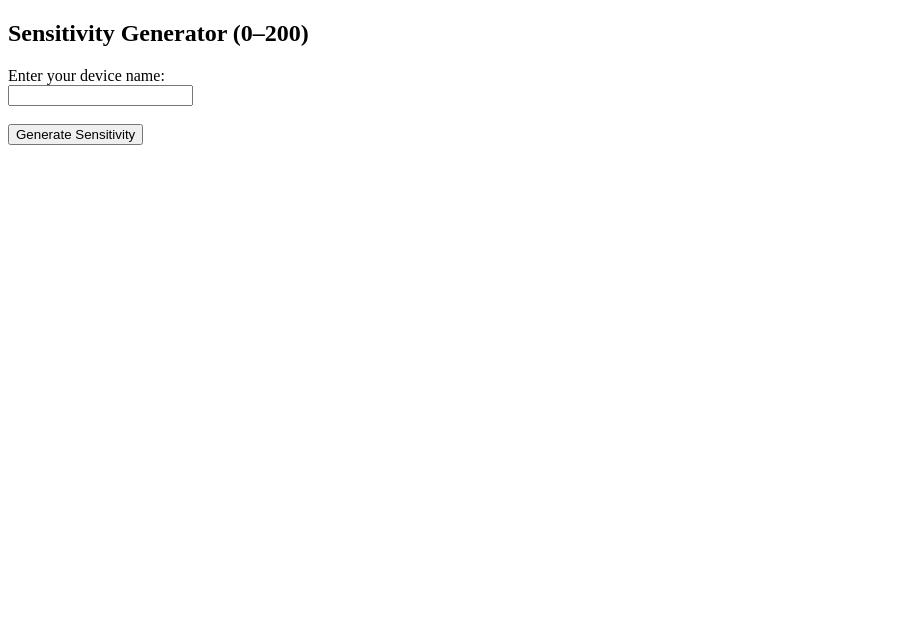
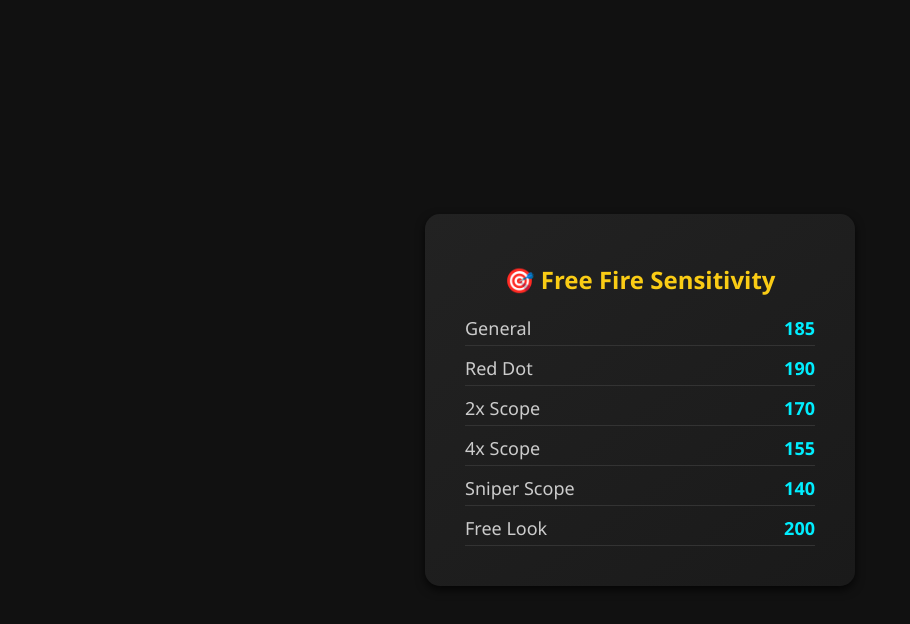
Before and after one commit to anelkoco/Sensi-generator, a plain HTML site: page index.html in a window 1280 px wide. Shown: the whole page, without its empty margins (0-910 px from the left). Drawn offline with Linux system fonts and the light colour scheme.

Commit message:
Update index.html

```diff
--- a/index.html
+++ b/index.html
@@ -1,25 +1,64 @@
 <!DOCTYPE html>
-<html>
+<html lang="en">
 <head>
-  <title>Sensitivity Generator</title>
+  <meta charset="UTF-8">
+  <title>Free Fire Sensitivity Settings</title>
+  <style>
+    body {
+      font-family: 'Segoe UI', sans-serif;
+      background-color: #111;
+      color: #fff;
+      display: flex;
+      justify-content: center;
+      align-items: center;
+      height: 100vh;
+      margin: 0;
+    }
+
+    .card {
+      background: linear-gradient(145deg, #222, #1a1a1a);
+      border-radius: 15px;
+      padding: 30px 40px;
+      box-shadow: 0 4px 10px rgba(0, 0, 0, 0.7);
+      width: 350px;
+    }
+
+    .card h2 {
+      text-align: center;
+      margin-bottom: 20px;
+      color: #facc15;
+    }
+
+    .setting {
+      display: flex;
+      justify-content: space-between;
+      margin: 10px 0;
+      font-size: 18px;
+      border-bottom: 1px solid #333;
+      padding-bottom: 5px;
+    }
+
+    .label {
+      color: #ccc;
+    }
+
+    .value {
+      color: #0ef;
+      font-weight: bold;
+    }
+  </style>
 </head>
 <body>
-  <h2>Sensitivity Generator (0–200)</h2>
 
-  <label for="device">Enter your device name:</label><br>
-  <input type="text" id="device"><br><br>
+  <div class="card">
+    <h2>🎯 Free Fire Sensitivity</h2>
+    <div class="setting"><div class="label">General</div><div class="value">185</div></div>
+    <div class="setting"><div class="label">Red Dot</div><div class="value">190</div></div>
+    <div class="setting"><div class="label">2x Scope</div><div class="value">170</div></div>
+    <div class="setting"><div class="label">4x Scope</div><div class="value">155</div></div>
+    <div class="setting"><div class="label">Sniper Scope</div><div class="value">140</div></div>
+    <div class="setting"><div class="label">Free Look</div><div class="value">200</div></div>
+  </div>
 
-  <button onclick="generate()">Generate Sensitivity</button>
-
-  <p id="output"></p>
-
-  <script>
-    function generate() {
-      const device = document.getElementById('device').value;
-      let sensitivity = Math.floor(Math.random() * 201); // 0 to 200
-      document.getElementById('output').innerHTML =
-        "Device: " + device + "<br>Suggested Sensitivity: " + sensitivity;
-    }
-  </script>
 </body>
 </html>
```
